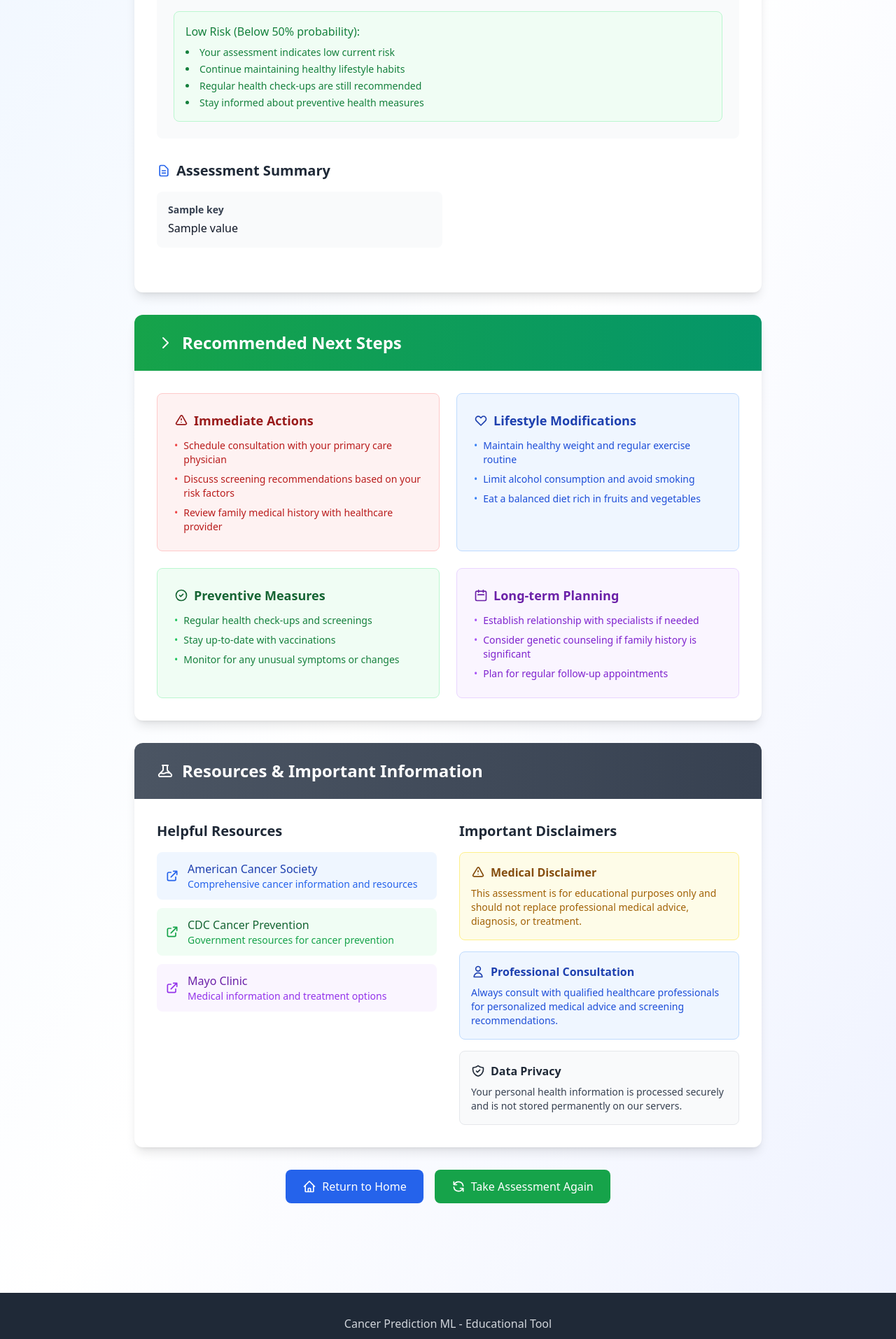
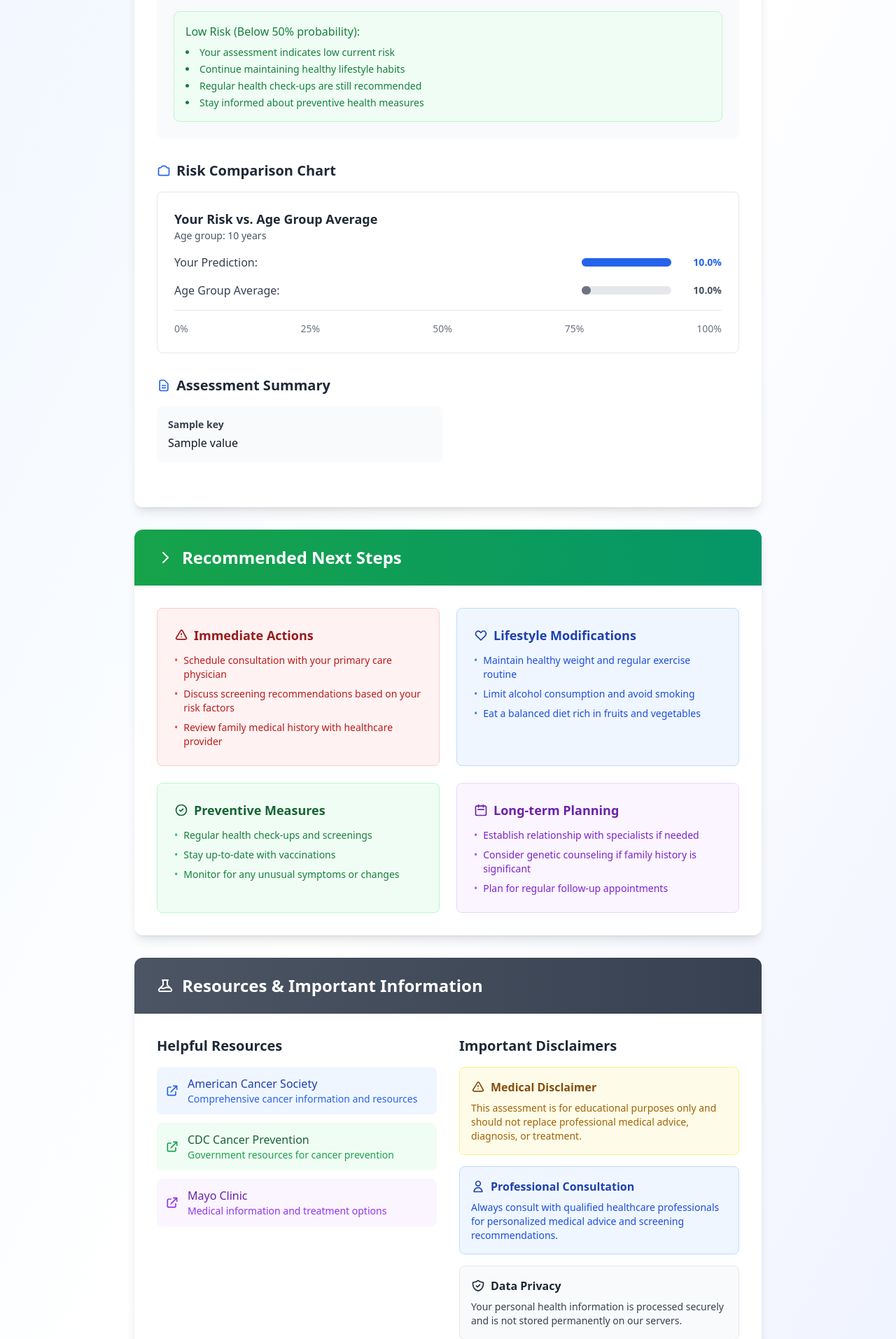
Before and after one commit to jimmydin7/cancer-prediction-hackathon, a Flask app: template templates/summary.html in a window 1280 px wide. Shown: the part 461-2375 px from the top of the page at 70% size. Run offline with Flask 3, Linux system fonts and the light colour scheme; the template is opened without the code that fills it: most values are stand-ins (such as "Sample title", 1, 10 or a date in 2020); some libraries are stand-ins or nearby versions.

Commit message:
feat: add age average cancer prediction

```diff
--- a/app.py
+++ b/app.py
@@ -77,6 +77,14 @@
     df = pd.DataFrame([ordered_input])
     probability = cancer_model.predict(df)
 
+    age = model_input['Age']
+    age_group_start = (age // 10) * 10
+    age_group_end = age_group_start + 9
+
+    cancer_data = pd.read_csv('cancer_db.csv')
+    age_group_data = cancer_data[(cancer_data['Age'] >= age_group_start) & (cancer_data['Age'] <= age_group_end)]
+    avg_probability = age_group_data['Diagnosis'].mean() * 100 if len(age_group_data) > 0 else 0
+
     if probability is not None:
         if probability >= 80:
             color = 'red-600'
@@ -90,7 +98,14 @@
     else:
         color = 'green-600'
         result = "Low risk: Model predicts no cancer."
-    return render_template('summary.html', answers=answers, result=result, color=color)
+
+    return render_template('summary.html',
+                         answers=answers,
+                         result=result,
+                         color=color,
+                         user_probability=probability if probability is not None else 0,
+                         avg_probability=avg_probability,
+                         age_group=f"{age_group_start}-{age_group_end}")
 
 if __name__ == '__main__':
     app.run(debug=True)
--- a/templates/summary.html
+++ b/templates/summary.html
@@ -118,6 +118,51 @@
           {% endif %}
         </div>
 
+        <div class="mb-8">
+          <h3 class="text-xl font-semibold text-gray-800 mb-4 flex items-center">
+            <svg class="h-5 w-5 text-blue-600 mr-2" fill="none" stroke="currentColor" viewBox="0 0 24 24">
+              <path stroke-linecap="round" stroke-linejoin="round" stroke-width="2" d="M3 9a2 2 0 012-2h.93a2 2 0 001.664-.89l.812-1.22A2 2 0 0110.07 4h3.86a2 2 0 011.664.89l.812 1.22A2 2 0 0018.07 7H19a2 2 0 012 2v9a2 2 0 01-2 2H5a2 2 0 01-2-2V9z" />
+            </svg>
+            Risk Comparison Chart
+          </h3>
+          <div class="bg-white border border-gray-200 rounded-lg p-6">
+            <div class="flex items-center justify-between mb-4">
+              <div>
+                <h4 class="text-lg font-semibold text-gray-800">Your Risk vs. Age Group Average</h4>
+                <p class="text-sm text-gray-600">Age group: {{ age_group }} years</p>
+              </div>
+            </div>
+            <div class="space-y-4">
+              <div class="flex items-center justify-between">
+                <span class="font-medium text-gray-700">Your Prediction:</span>
+                <div class="flex items-center space-x-2">
+                  <div class="w-32 bg-gray-200 rounded-full h-3">
+                    <div class="bg-blue-600 h-3 rounded-full" style="width: {{ [user_probability, 100] | min }}%"></div>
+                  </div>
+                  <span class="text-sm font-semibold text-blue-600 w-16 text-right">{{ "%.1f"|format(user_probability) }}%</span>
+                </div>
+              </div>
+              <div class="flex items-center justify-between">
+                <span class="font-medium text-gray-700">Age Group Average:</span>
+                <div class="flex items-center space-x-2">
+                  <div class="w-32 bg-gray-200 rounded-full h-3">
+                    <div class="bg-gray-500 h-3 rounded-full" style="width: {{ [avg_probability, 100] | min }}%"></div>
+                  </div>
+                  <span class="text-sm font-semibold text-gray-600 w-16 text-right">{{ "%.1f"|format(avg_probability) }}%</span>
+                </div>
+              </div>
+            </div>
+            <div class="mt-4 pt-4 border-t border-gray-200">
+              <div class="flex items-center justify-between text-sm">
+                <span class="text-gray-500">0%</span>
+                <span class="text-gray-500">25%</span>
+                <span class="text-gray-500">50%</span>
+                <span class="text-gray-500">75%</span>
+                <span class="text-gray-500">100%</span>
+              </div>
+            </div>
+          </div>
+        </div>
 
         <div class="mb-8">
           <h3 class="text-xl font-semibold text-gray-800 mb-4 flex items-center">
```
